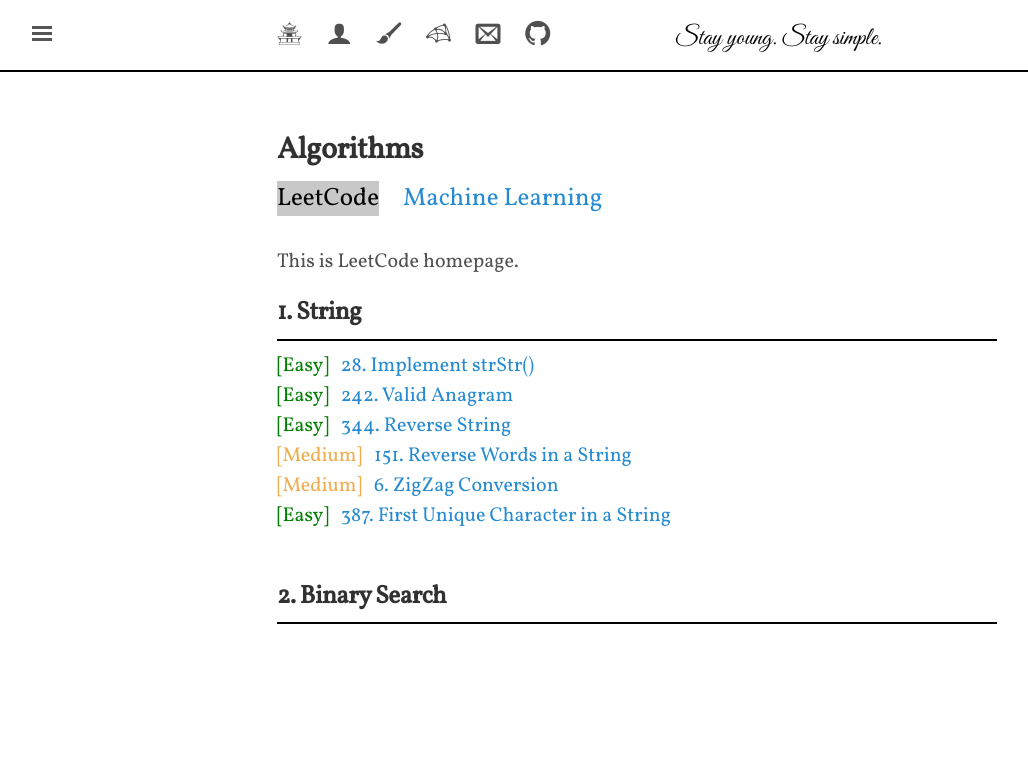
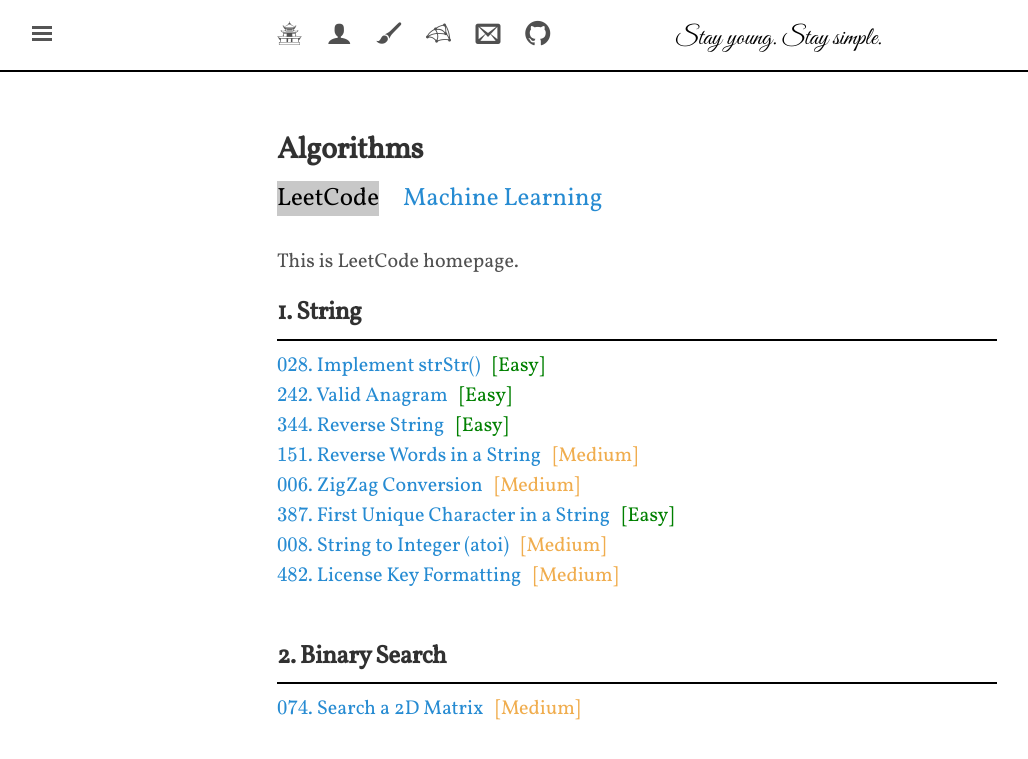
Before and after one commit to shevapato2008/myBlog, a Jekyll site: the page built from algorithms/leetcode/index.md, in a window 1280 px wide. Shown: the top 759 px of the page, without its empty margins (3-1031 px from the left). Built offline with Jekyll 4.4.1, drawn with Linux system fonts in a browser that asks for light colours; some web fonts are replaced; formulas are drawn with MathJax 3.

Commit message:
Modified.

```diff
--- a/algorithms/leetcode/index.md
+++ b/algorithms/leetcode/index.md
@@ -8,13 +8,17 @@
 ## 1. String
 ---
 
-<span style="color:green;">[Easy]</span> &nbsp; [28. Implement strStr()]({{site.baseurl}}/algorithms/leetcode/28 "28. Implement strStr()")<br>
-<span style="color:green;">[Easy]</span> &nbsp; [242. Valid Anagram]({{site.baseurl}}/algorithms/leetcode/242 "242. Valid Anagram")<br>
-<span style="color:green;">[Easy]</span> &nbsp; [344. Reverse String]({{site.baseurl}}/algorithms/leetcode/344 "344. Reverse String")<br>
-<span style="color:#F0AD4E;">[Medium]</span> &nbsp; [151. Reverse Words in a String]({{site.baseurl}}/algorithms/leetcode/151 "151. Reverse Words in a String")<br>
-<span style="color:#F0AD4E;">[Medium]</span> &nbsp; [6. ZigZag Conversion]({{site.baseurl}}/algorithms/leetcode/6 "6. ZigZag Conversion")<br>
-<span style="color:green;">[Easy]</span> &nbsp; [387. First Unique Character in a String]({{site.baseurl}}/algorithms/leetcode/387 "387. First Unique Character in a String")<br>
+[$028$. Implement strStr()]({{site.baseurl}}/algorithms/leetcode/28) &nbsp; <span style="color:green;">[Easy]</span><br>
+[$242$. Valid Anagram]({{site.baseurl}}/algorithms/leetcode/242) &nbsp; <span style="color:green;">[Easy]</span><br>
+[$344$. Reverse String]({{site.baseurl}}/algorithms/leetcode/344) &nbsp; <span style="color:green;">[Easy]</span><br>
+[$151$. Reverse Words in a String]({{site.baseurl}}/algorithms/leetcode/151) &nbsp; <span style="color:#F0AD4E;">[Medium]</span> <br>
+[$006$. ZigZag Conversion]({{site.baseurl}}/algorithms/leetcode/6)  &nbsp; <span style="color:#F0AD4E;">[Medium]</span><br>
+[$387$. First Unique Character in a String]({{site.baseurl}}/algorithms/leetcode/387) &nbsp; <span style="color:green;">[Easy]</span><br>
+[$008$. String to Integer (atoi)]({{site.baseurl}}/algorithms/leetcode/8) &nbsp; <span style="color:#F0AD4E;">[Medium]</span><br>
+[$482$. License Key Formatting]({{site.baseurl}}/algorithms/leetcode/482) &nbsp; <span style="color:#F0AD4E;">[Medium]</span><br>
 <br>
 
 ## 2. Binary Search
 ---
+
+[$074$. Search a 2D Matrix]({{site.baseurl}}/algorithms/leetcode/74) &nbsp; <span style="color:#F0AD4E;">[Medium]</span><br>
```
